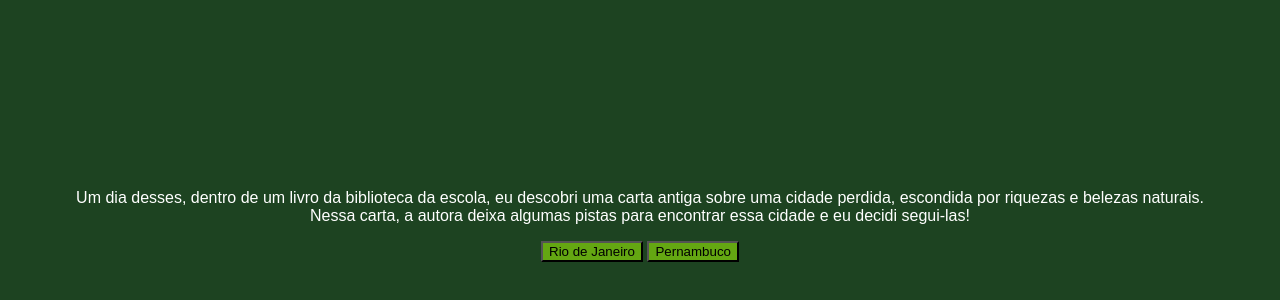
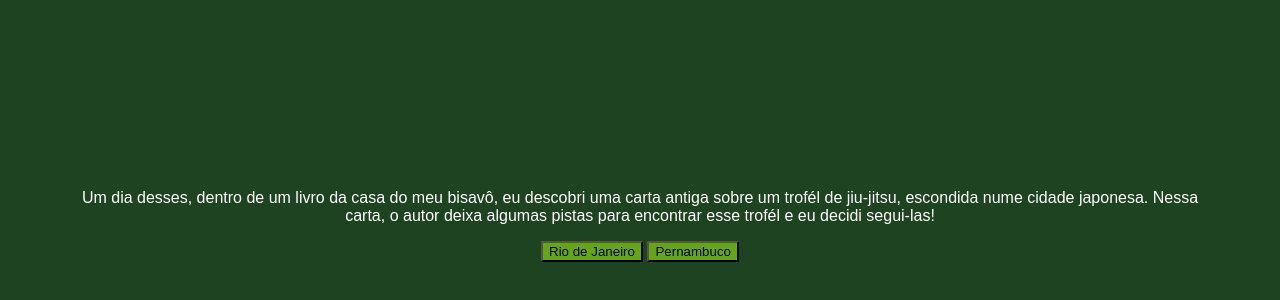
Before and after one commit to perna123/criando_aventura, a plain HTML site: page Index.html in a window 1280 px wide. Shown: the part 142-442 px from the top of the page. Drawn offline with Linux system fonts and the light colour scheme; a web font is replaced by a local one.

Commit message:
Update Index.html

```diff
--- a/Index.html
+++ b/Index.html
@@ -7,13 +7,13 @@
     <link rel="preconnect" href="https://fonts.googleapis.com">
     <link rel="preconnect" href="https://fonts.gstatic.com" crossorigin>
     <link href="https://fonts.googleapis.com/css2?family=Bai+Jamjuree:ital,wght@0,200;0,300;0,400;0,500;0,600;0,700;1,200;1,300;1,400;1,500;1,600;1,700&display=swap" rel="stylesheet">
-    <title>Em busca da cidade perfeita</title>
+    <title>Em busca do meior trofél de jiu-jitsu</title>
 </head>
 <body>
     <main>
         <div class="passo ativo" id="passo-0">
             <img src="img/cenario-passo0.png" alt="">
-            <p>Um dia desses, dentro de um livro da biblioteca da escola, eu descobri uma carta antiga sobre uma cidade perdida, escondida por riquezas e belezas naturais. Nessa carta, a autora deixa algumas pistas para encontrar essa cidade e eu decidi segui-las!</p>
+            <p>Um dia desses, dentro de um livro da casa do meu bisavô, eu descobri uma carta antiga sobre um trofél de jiu-jitsu, escondida nume cidade japonesa. Nessa carta, o autor deixa algumas pistas para encontrar esse trofél e eu decidi segui-las!</p>
             <button class="btn-proximo" data-proximo="1">Rio de Janeiro</button>
             <button class="btn-proximo" data-proximo="2">Pernambuco</button>
         </div>
```
